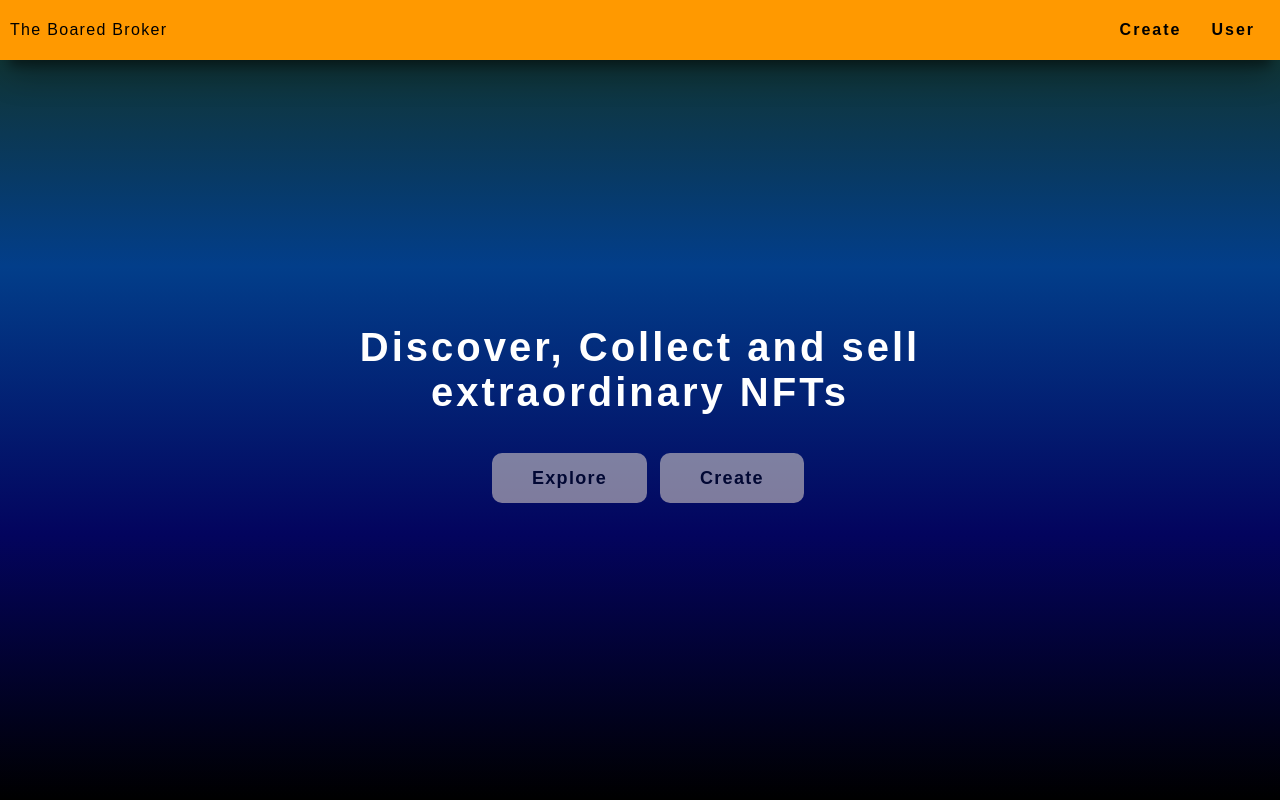
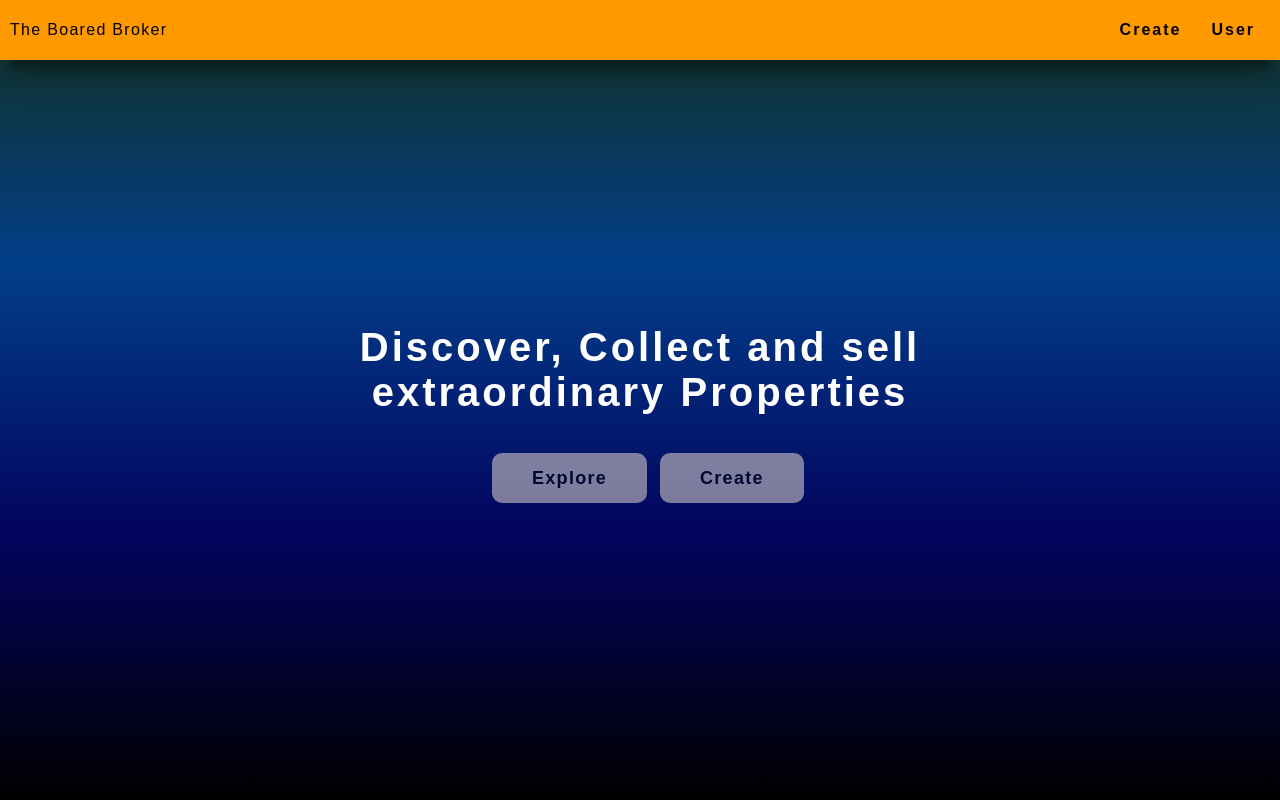
Before and after one commit to Megabyte-143/NFT_MARKETPLACE_AURORA, a React (Create React App) app in the folder client/nft-marketplace/: page / in a window 1280 px wide. Built offline with nearby package versions, Linux system fonts and the light colour scheme; what ipfs-http-client would draw is missing.

Commit message:
edit: Change the Intro heading

```diff
--- a/client/nft-marketplace/src/components/Create.js
+++ b/client/nft-marketplace/src/components/Create.js
@@ -10,7 +10,6 @@ import Web3Modal from "web3modal";
 import { nftAddress, nftMarketAddress } from "../config";
 import NFT from "../abi/NFT.json";
 import NFTMarket from "../abi/NFTMarket.json";
-const convert = require('ethereum-unit-converter')
 
 
 
@@ -238,8 +237,8 @@ const Create = (props) => {
             Description :
           </span>
           <input
-            type="number"
-            id="number"
+            type="text"
+            id="text"
             onChange={(e) =>
               updateFormInput({
                 ...formInput,
--- a/client/nft-marketplace/src/components/all.js
+++ b/client/nft-marketplace/src/components/all.js
@@ -10,7 +10,7 @@ const All = (props) => {
         <Container>
             <Content>
             <Fade bottom>
-                <h1>Discover, Collect and sell extraordinary NFTs</h1>
+                <h1>Discover, Collect and sell extraordinary Properties</h1>
                 <Button>
                   <Explore>
                     <a href="/direct">Explore</a>
```
